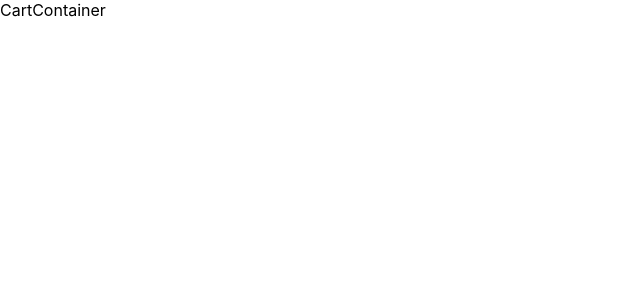
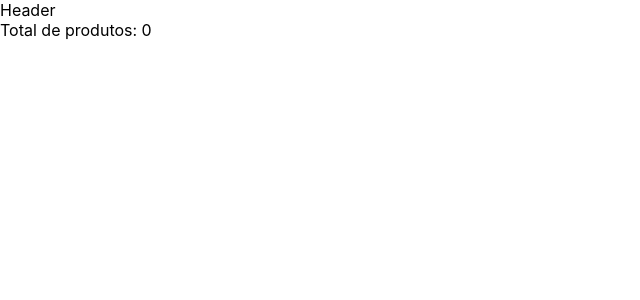
Before and after one commit to RodrigoBLima/simple-shopping-cart, a React (Create React App) app: page /cart in a window 1280 px wide. Shown: the top 300 px of the page, without its empty margins (0-640 px from the left). Built offline with nearby package versions, Linux system fonts and the light colour scheme.

Commit message:
feat(SPCRT-0000): create initial global state on application

```diff
--- a/src/containers/Main.tsx
+++ b/src/containers/Main.tsx
@@ -1,6 +1,11 @@
 import React from 'react';
+import { CartProvider } from '../contexts/cart/CartContextProvider';
 import Routes from '../routes';
 
 export default function Main() {
-  return <Routes />;
+  return (
+    <CartProvider>
+      <Routes />
+    </CartProvider>
+  );
 }
--- /dev/null
+++ b/src/contexts/cart/CartContextProvider.tsx
@@ -0,0 +1,36 @@
+import React, { createContext, useContext, useState } from 'react';
+import { CartProviderProps, ICartContext } from '../../types/cart';
+import { ProductProps } from '../../types/products';
+
+const CartContext = createContext<ICartContext | undefined>(undefined);
+const useCartContext = (): ICartContext => {
+  const context = useContext(CartContext);
+
+  if (!context) {
+    throw new Error('useCartContext must be used within a CartProvider');
+  }
+
+  return context;
+};
+
+function CartProvider(props: CartProviderProps) {
+  const { children } = props;
+
+  const [products, setProducts] = useState<ProductProps[]>([]);
+  const total = products.length;
+
+  // eslint-disable-next-line react/jsx-no-constructed-context-values
+  const cartContextValue: ICartContext = {
+    products,
+    setProducts,
+    total
+  };
+
+  return (
+    <CartContext.Provider value={cartContextValue}>
+      {children}
+    </CartContext.Provider>
+  );
+}
+
+export { CartProvider, useCartContext };
--- /dev/null
+++ b/src/layout/Header/index.tsx
@@ -0,0 +1,5 @@
+import React from 'react';
+
+export default function Header() {
+  return <div>Header</div>;
+}
--- /dev/null
+++ b/src/pages/Cart/components/CartListProductsSelecteds.tsx
@@ -0,0 +1,19 @@
+import React from 'react';
+import { useCartContext } from '../../../contexts/cart/CartContextProvider';
+import { ProductProps } from '../../../types/products';
+import CartProductItem from './CartProductItem';
+
+export default function CartListProductsSelecteds() {
+  const { products, total } = useCartContext();
+
+  return (
+    <section id="cart-list-products-container">
+      {products.length > 0
+        ? (products || []).map((product: ProductProps) => (
+            <CartProductItem product={product} key={product.id} />
+          ))
+        : null}
+      <span>Total de produtos: {total}</span>
+    </section>
+  );
+}
--- /dev/null
+++ b/src/pages/Cart/components/CartProductItem.tsx
@@ -0,0 +1,12 @@
+import React from 'react';
+import { ProductItemProps } from '../../../types/products';
+
+export default function CartProductItem(props: ProductItemProps) {
+  const { product } = props;
+  return (
+    <section>
+      <span>{product.title}</span>
+      <span>{product.price}</span>
+    </section>
+  );
+}
--- a/src/pages/Cart/index.tsx
+++ b/src/pages/Cart/index.tsx
@@ -1,7 +1,16 @@
 import React from 'react';
+import Header from '../../layout/Header';
+import CartListProductsSelecteds from './components/CartListProductsSelecteds';
 
 function CartContainer() {
-  return <section id="cart-page-container">CartContainer</section>;
+  return (
+    <>
+      <Header />
+      <section id="cart-page-container">
+        <CartListProductsSelecteds />
+      </section>
+    </>
+  );
 }
 
 export default CartContainer;
--- /dev/null
+++ b/src/pages/Landing/components/ProductsItem.tsx
@@ -0,0 +1,32 @@
+import React from 'react';
+
+import { useCartContext } from '../../../contexts/cart/CartContextProvider';
+import { ProductItemProps, ProductProps } from '../../../types/products';
+
+export default function ProductsItem(props: ProductItemProps) {
+  const { products: cartProducts, setProducts: setCartProducts } =
+    useCartContext();
+
+  const { product: productItem } = props;
+
+  function handleAddProductOnCart(productCart: ProductProps) {
+    const copyCartProducts = cartProducts;
+    const updatedCardProducts = [...copyCartProducts, productCart];
+    setCartProducts(updatedCardProducts);
+  }
+
+  return (
+    <div>
+      {' '}
+      <section>
+        <span>{productItem.title}</span>
+
+        <button
+          type="button"
+          onClick={() => handleAddProductOnCart(productItem)}>
+          Adicionar ao carrinho
+        </button>
+      </section>
+    </div>
+  );
+}
--- /dev/null
+++ b/src/pages/Landing/components/ProductsList.tsx
@@ -0,0 +1,33 @@
+/* eslint-disable @typescript-eslint/no-empty-function */
+import React from 'react';
+
+import { ProductProps } from '../../../types/products';
+
+import ProductsItem from './ProductsItem';
+
+import api from '../../../services/api';
+
+function ProductsList() {
+  const [products, setProducts] = React.useState([]);
+
+  async function handleFetchProducts() {
+    const { data } = await api.get('/products');
+    if (data) setProducts(data);
+  }
+
+  React.useEffect(() => {
+    handleFetchProducts();
+  }, []);
+
+  return (
+    <section id="landing-page-products-container">
+      {products.length > 0
+        ? (products || []).map((product: ProductProps) => (
+            <ProductsItem product={product} key={product.id} />
+          ))
+        : null}
+    </section>
+  );
+}
+
+export default ProductsList;
--- a/src/pages/Landing/index.tsx
+++ b/src/pages/Landing/index.tsx
@@ -1,20 +1,19 @@
+/* eslint-disable @typescript-eslint/no-empty-function */
 import React from 'react';
+import Header from '../../layout/Header';
 
-import api from '../../services/api';
+import ProductsList from './components/ProductsList';
 
 function LandingContainer() {
-  async function handleFetchProducts() {
-    const { data } = await api.get('/products');
-  }
+  return (
+    <>
+      <Header />
+      <section id="landing-page-container">
+        <h4>Shopping card landing</h4>
 
-  React.useEffect(() => {
-    handleFetchProducts();
-  }, []);
-
-  return (
-    <section id="landing-page-container">
-      <h4>Shopping card landing</h4>
-    </section>
+        <ProductsList />
+      </section>
+    </>
   );
 }
 
--- /dev/null
+++ b/src/types/cart.ts
@@ -0,0 +1,12 @@
+import { ReactChild } from 'react';
+import { ProductProps } from './products';
+
+export interface ICartContext {
+  products: ProductProps[];
+  setProducts(products: ProductProps[]): void;
+  total: number;
+}
+
+export interface CartProviderProps {
+  children: ReactChild | never;
+}
--- /dev/null
+++ b/src/types/products.ts
@@ -0,0 +1,32 @@
+import { ReactChild } from 'react';
+
+export interface ProductProps {
+  category: string;
+  description: string;
+  id: number;
+  image: string;
+  price: number;
+  rating: { rate: number; count: number };
+  title: string;
+}
+
+export interface ProductItemProps {
+  product: {
+    category: string;
+    description: string;
+    id: number;
+    image: string;
+    price: number;
+    rating: { rate: number; count: number };
+    title: string;
+  };
+}
+
+export interface ProductsContextProps {
+  total: number;
+  products: ProductProps[];
+}
+
+export interface ProductsProviderProps {
+  children: ReactChild | never;
+}
```
